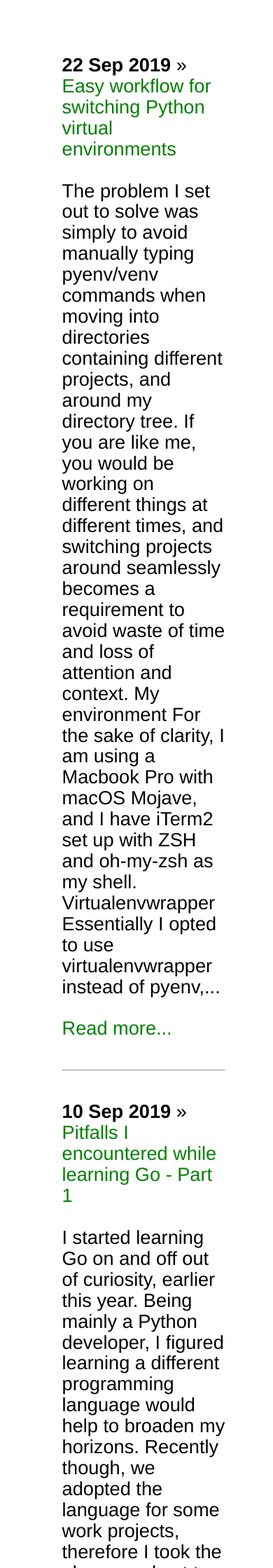
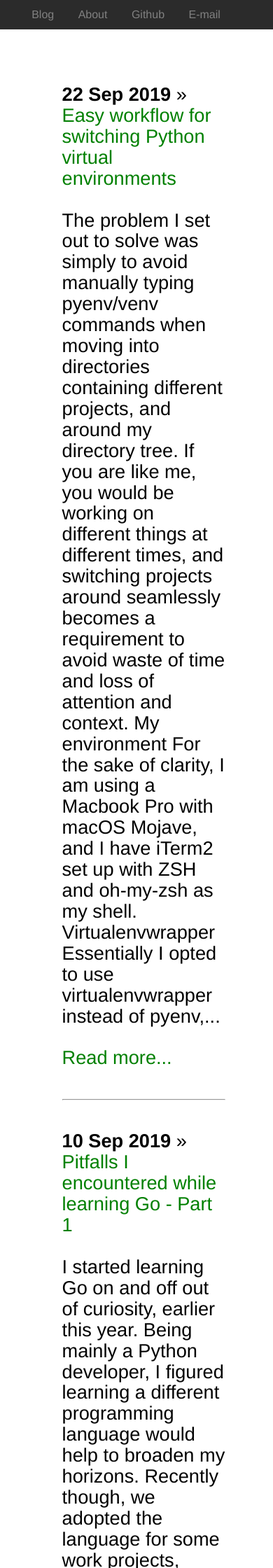
Before and after one commit to maiku1008/maiku1008.github.io, a Jekyll site: the page built from index.html, in a window 390 px wide. Shown: the top 2240 px of the page at 70% size. Built offline with Jekyll 4.4.1, drawn with Linux system fonts in a browser that asks for light colours.

Commit message:
improve responsiveness

```diff
--- a/_layouts/default.html
+++ b/_layouts/default.html
@@ -11,16 +11,26 @@
 		</head>
 
         <body>
-        <!-- <header class="header">
+        <header class="header">
             <nav>
                 <ul>
                     <li><a href="/">Blog</a></li>
                     <li><a href="/about">About</a></li>
                     <li><a target="_blank" rel="noopener noreferrer" href="https://github.com/micuffaro">Github</a></li>
                     <li><a href="mailto:michael@cuffaro.com">E-mail</a></li>
+                    <!-- <li>
+                        <a target="_blank" rel="noopener noreferrer" href="https://twitter.com/micuffaro">
+                            <img src="/static/twitter.png" style="min-width: 32px; min-height: 32px;">
+                        </a>
+                    </li>
+                    <li>
+                        <a target="_blank" rel="noopener noreferrer" href="https://www.linkedin.com/in/michael-cuffaro-709354109/">
+                            <img src="/static/linkedin.png" style="min-width: 32px; min-height: 32px;">
+                        </a>
+                    </li> -->
                 </ul>
             </nav>
-        </header> -->
+        </header>
 
         <!-- Side navigation -->
         <div class="sidenav">
--- a/css/main.css
+++ b/css/main.css
@@ -1,7 +1,24 @@
-header {
+.header {
+    display: none;
     background: #2b2b2b;
-    padding: 20px;
     text-align: center;
+    margin-top: 0px;
+}
+
+.header nav ul{
+    background: #2b2b2b;
+    padding: 12px;
+    margin: 0px;
+    text-align: center;
+}
+
+.header a {
+    text-decoration: none;
+    color: #818181;
+}
+
+.header a:hover {
+    color: #BCC2C6;
 }
 
 body {
@@ -76,14 +93,6 @@ hr {
 
 ol {
     font-size: 1.2em;
-}
-
-.title-blog {
-    color: #BCC2C6;
-    text-align: left;
-    padding: 6px 8px 6px 16px;
-    margin-top: 3px;
-    margin-bottom: 3px;
 }
 
 .inner {
@@ -198,9 +207,19 @@ ul.posts li {
     padding: 0px 10px;
 }
 
-@media (max-width: 1100px) {
+@media (max-width: 1100px) , (max-height: 500px) {
     .sidenav {
         display: none;
+    }
+
+    .header {
+        display: inline;
+    }
+
+    .notes {
+        padding: 0%;
+        margin: 0px;
+
     }
 }
 
```
Lines whose indentation alone changed are shown as unchanged.
